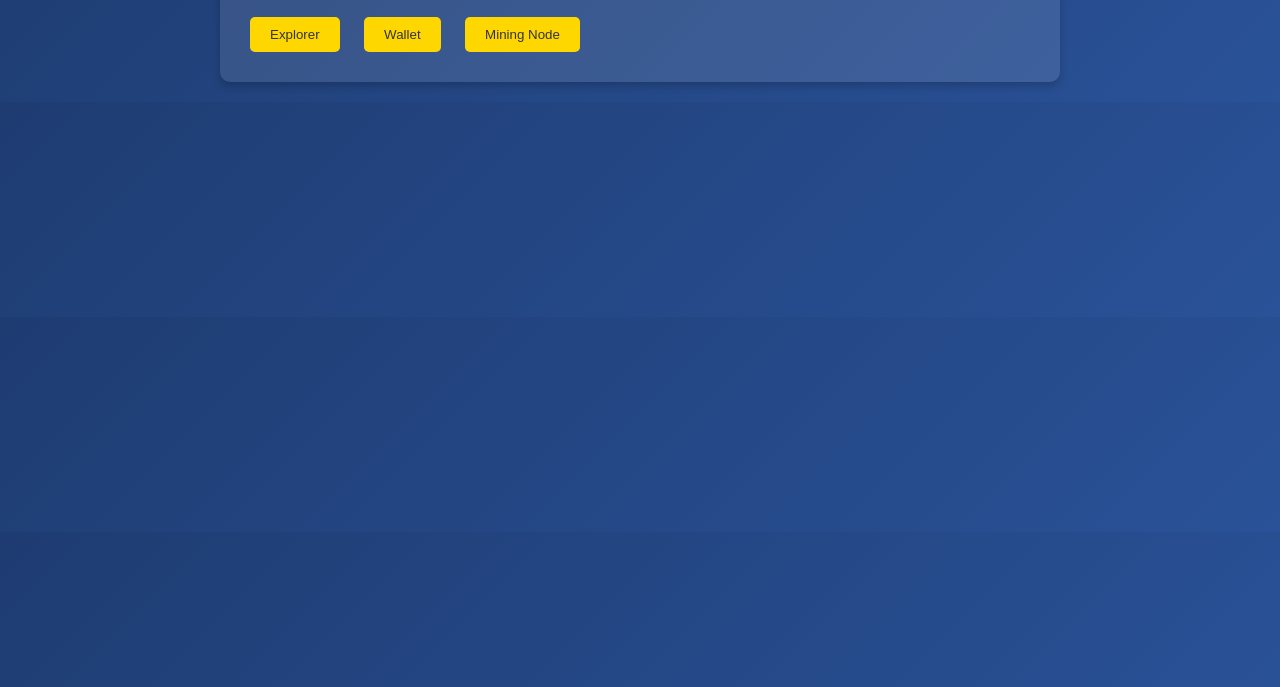
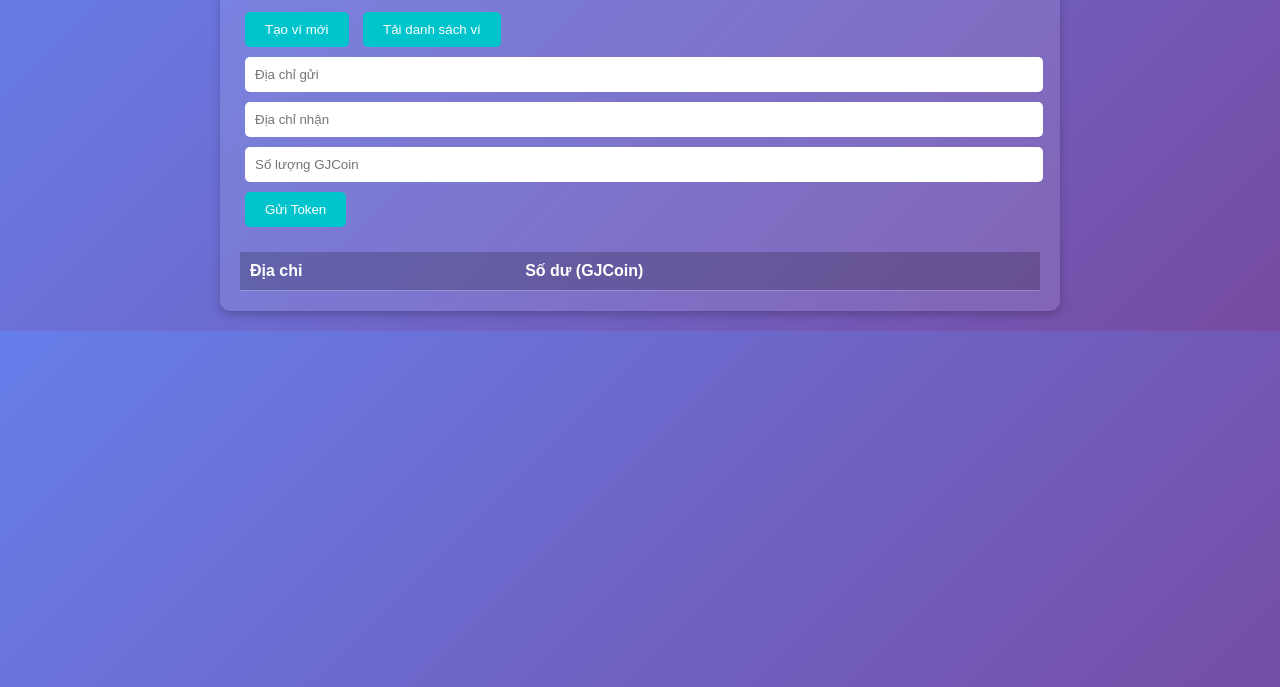
Before and after one commit to tdat05gj/gjchain, a website: page public/index.html in a window 1280 px wide. Shown: the part 113-800 px from the top of the page. Drawn offline with Linux system fonts and the light colour scheme; no server answers.

Commit message:
Update index.html

```diff
--- a/public/index.html
+++ b/public/index.html
@@ -3,11 +3,11 @@
 <head>
     <meta charset="UTF-8">
     <meta name="viewport" content="width=device-width, initial-scale=1.0">
-    <title>GJChain</title>
+    <title>GJ Wallet</title>
     <style>
         body {
             font-family: 'Arial', sans-serif;
-            background: linear-gradient(135deg, #1e3c72, #2a5298);
+            background: linear-gradient(135deg, #667eea, #764ba2);
             color: #fff;
             margin: 0;
             padding: 20px;
@@ -22,29 +22,113 @@
         }
         h1 {
             text-align: center;
-            color: #ffd700;
+            color: #fff;
         }
         button {
             padding: 10px 20px;
-            margin: 10px;
-            background: #ffd700;
-            color: #333;
+            margin: 5px;
+            background: #00c4cc;
+            color: #fff;
             border: none;
             border-radius: 5px;
             cursor: pointer;
             transition: background 0.3s;
         }
         button:hover {
-            background: #ffcc00;
+            background: #00a3aa;
+        }
+        input {
+            padding: 10px;
+            margin: 5px;
+            border: none;
+            border-radius: 5px;
+            width: calc(100% - 22px);
+            background: #fff;
+            color: #333;
+        }
+        table {
+            width: 100%;
+            border-collapse: collapse;
+            margin-top: 20px;
+        }
+        th, td {
+            padding: 10px;
+            text-align: left;
+            border-bottom: 1px solid rgba(255, 255, 255, 0.2);
+        }
+        th {
+            background: rgba(0, 0, 0, 0.2);
+        }
+        #sendStatus {
+            margin-top: 10px;
+            font-style: italic;
         }
     </style>
 </head>
 <body>
     <div class="container">
-        <h1>GJChain</h1>
-        <button onclick="window.location.href='https://gjchain-explorer.onrender.com'">Explorer</button>
-        <button onclick="window.location.href='https://gjchain-wallet.onrender.com'">Wallet</button>
-        <button onclick="window.location.href='https://gjchain-node.onrender.com'">Mining Node</button>
+        <h1>GJ Wallet</h1>
+        <button onclick="createWallet()">Tạo ví mới</button>
+        <button onclick="loadWallets()">Tải danh sách ví</button>
+        <div>
+            <input type="text" id="fromAddress" placeholder="Địa chỉ gửi">
+            <input type="text" id="toAddress" placeholder="Địa chỉ nhận">
+            <input type="number" id="amount" placeholder="Số lượng GJCoin">
+            <button onclick="sendToken()">Gửi Token</button>
+            <div id="sendStatus"></div>
+        </div>
+        <table id="walletsTable">
+            <thead>
+                <tr>
+                    <th>Địa chỉ</th>
+                    <th>Số dư (GJCoin)</th>
+                </tr>
+            </thead>
+            <tbody></tbody>
+        </table>
     </div>
+    <script>
+        async function createWallet() {
+            const response = await fetch('/create', { method: 'POST' });
+            const wallet = await response.json();
+            alert(`Ví mới: ${wallet.address}\nKhóa công khai: ${wallet.publicKey}\nKhóa riêng: ${wallet.privateKey}\nLưu khóa riêng!`);
+            loadWallets();
+        }
+
+        async function loadWallets() {
+            const response = await fetch('/wallets');
+            const wallets = await response.json();
+            const tbody = document.querySelector('#walletsTable tbody');
+            tbody.innerHTML = '';
+            wallets.forEach(wallet => {
+                const tr = document.createElement('tr');
+                tr.innerHTML = `<td>${wallet.address}</td><td>${wallet.balance}</td>`;
+                tbody.appendChild(tr);
+            });
+        }
+
+        async function sendToken() {
+            const fromAddress = document.getElementById('fromAddress').value;
+            const toAddress = document.getElementById('toAddress').value;
+            const amount = parseFloat(document.getElementById('amount').value);
+
+            if (!fromAddress || !toAddress || !amount) {
+                document.getElementById('sendStatus').innerText = 'Vui lòng điền đầy đủ thông tin';
+                return;
+            }
+
+            const response = await fetch('https://gjchain.onrender.com/transaction', {
+                method: 'POST',
+                headers: { 'Content-Type': 'application/json' },
+                body: JSON.stringify({ fromAddress, toAddress, amount })
+            });
+            const result = await response.json();
+
+            document.getElementById('sendStatus').innerText = result.message || result.error;
+            loadWallets();
+        }
+
+        loadWallets();
+    </script>
 </body>
 </html>
```
